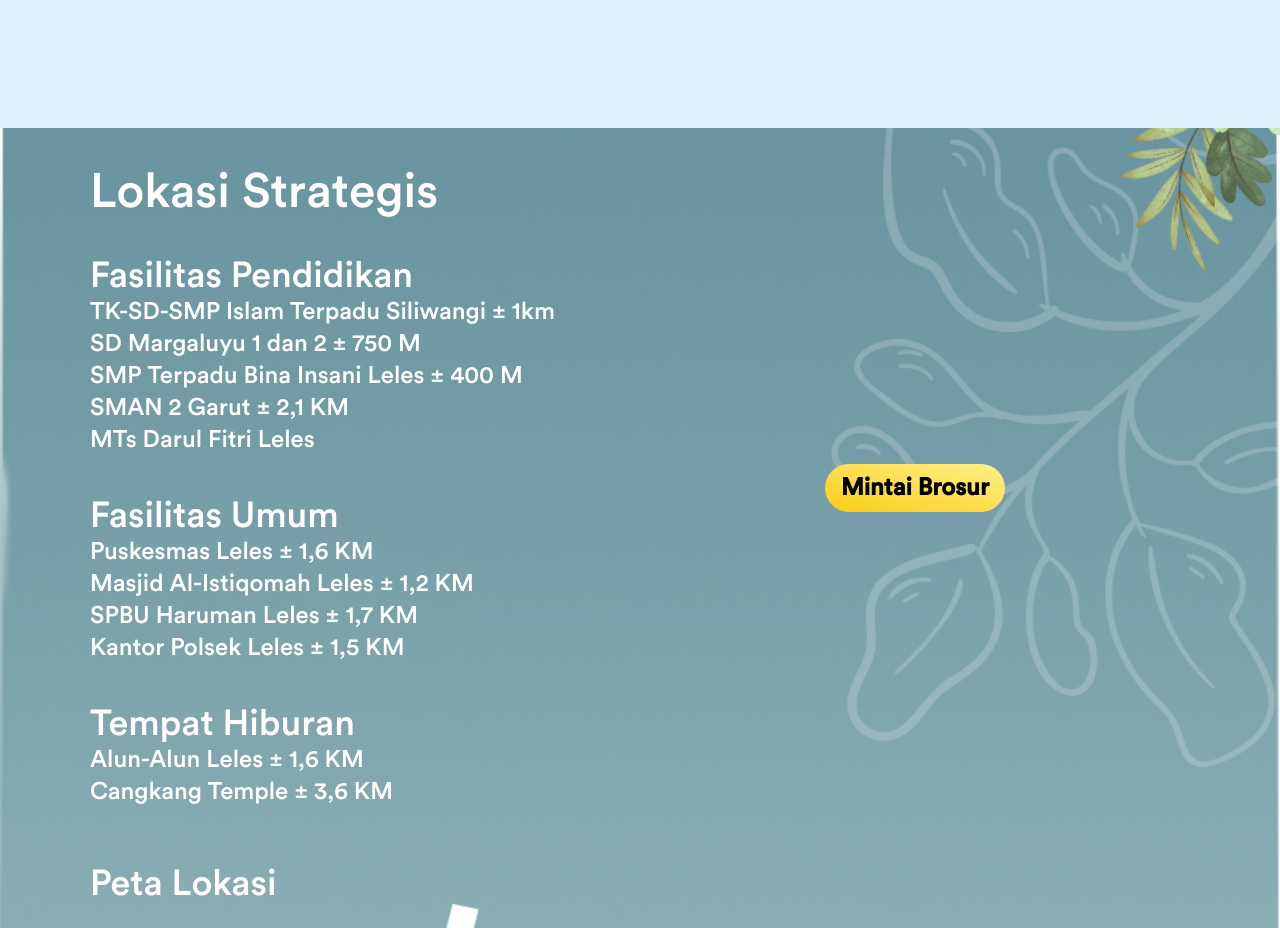
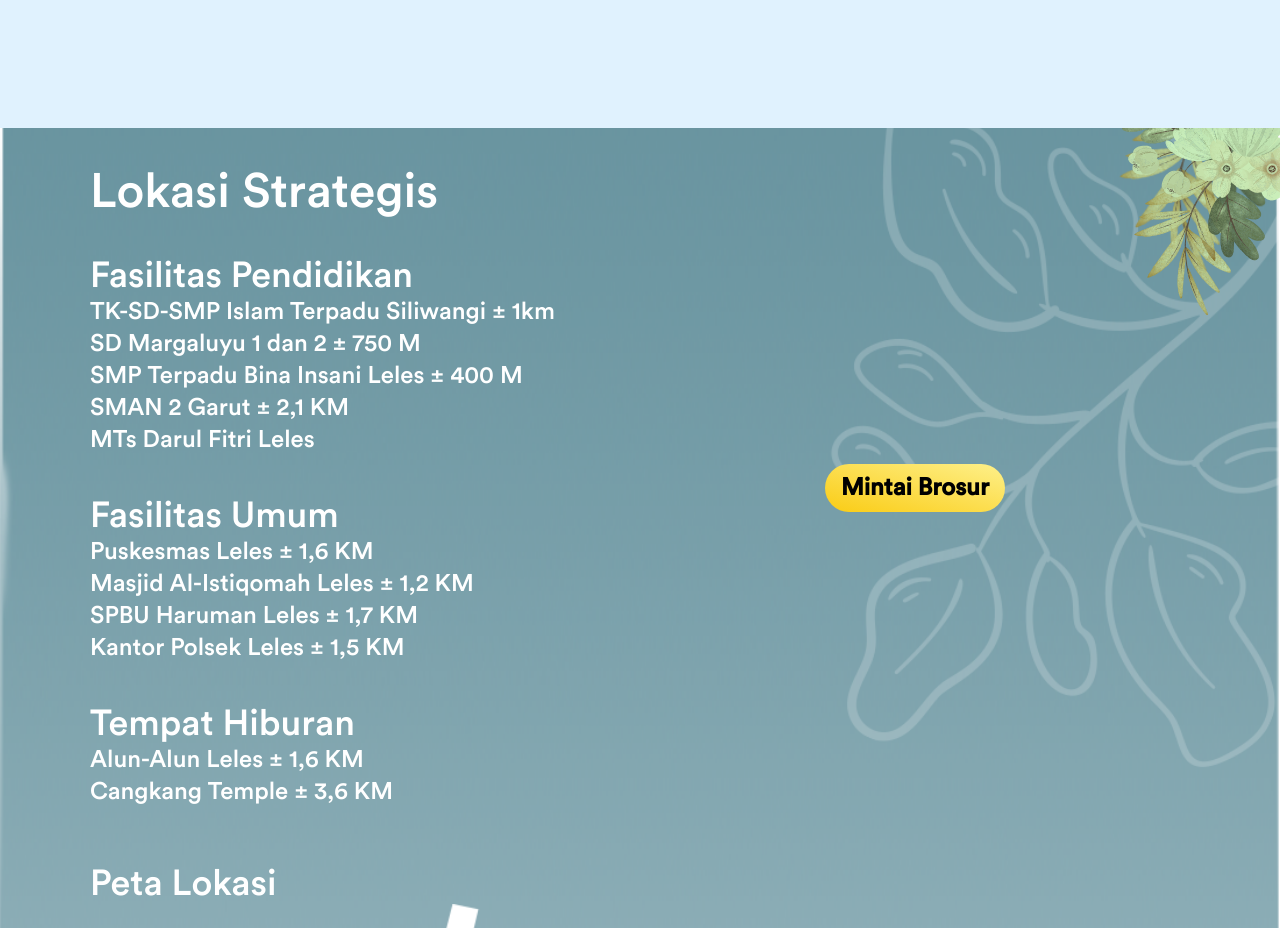
Before and after one commit to raflidev/sekala-pasopati, a React (Create React App) app: page / in a window 1280 px wide. Shown: the part 2640-3568 px from the top of the page. Built offline with nearby package versions, Linux system fonts and the light colour scheme.

Commit message:
revisi fix banget v3

```diff
--- a/src/pages/Home.js
+++ b/src/pages/Home.js
@@ -12,6 +12,7 @@ import pkanan from "../assets/images/pkanan.png"
 import pkiri from "../assets/images/pkiri.png"
 import pkiri2 from "../assets/images/p2kiri.png"
 import pkanan2 from "../assets/images/p2kanan.png"
+import pkanan3 from "../assets/images/p3kanan.png"
 
 import foot1 from "../assets/images/foot1.png"
 import foot2 from "../assets/images/foot2.png"
@@ -106,8 +107,8 @@ function Home() {
         </div>
       </div>
 
-      <div className='min-h-screen font-circular px-6 lg:px-10 py-10 text-white bg-primary bg-cover bg-center' style={{backgroundImage: `url(${bgHome2})`}}>
-        <div className='flex justify-center'>
+      <div className='relative min-h-screen font-circular px-6 lg:px-10 py-10 text-white bg-primary bg-cover bg-center' style={{backgroundImage: `url(${bgHome2})`}}>
+        <div className='relative flex justify-center z-20'>
           <div className='w-full lg:w-11/12 space-y-14'>
             <div className='block lg:flex items-center space-y-8 lg:space-y-0'>
               <div className="w-full lg:w-1/2 space-y-10">
@@ -159,6 +160,10 @@ function Home() {
               </div>
             </div>
           </div>
+        </div>
+
+        <div className='absolute right-0 top-0 z-10'>
+          <img src={pkanan3} className="" alt="" />
         </div>
       </div>
 
```
Also changed, not shown: src/assets/images/p3kanan.png (added).
